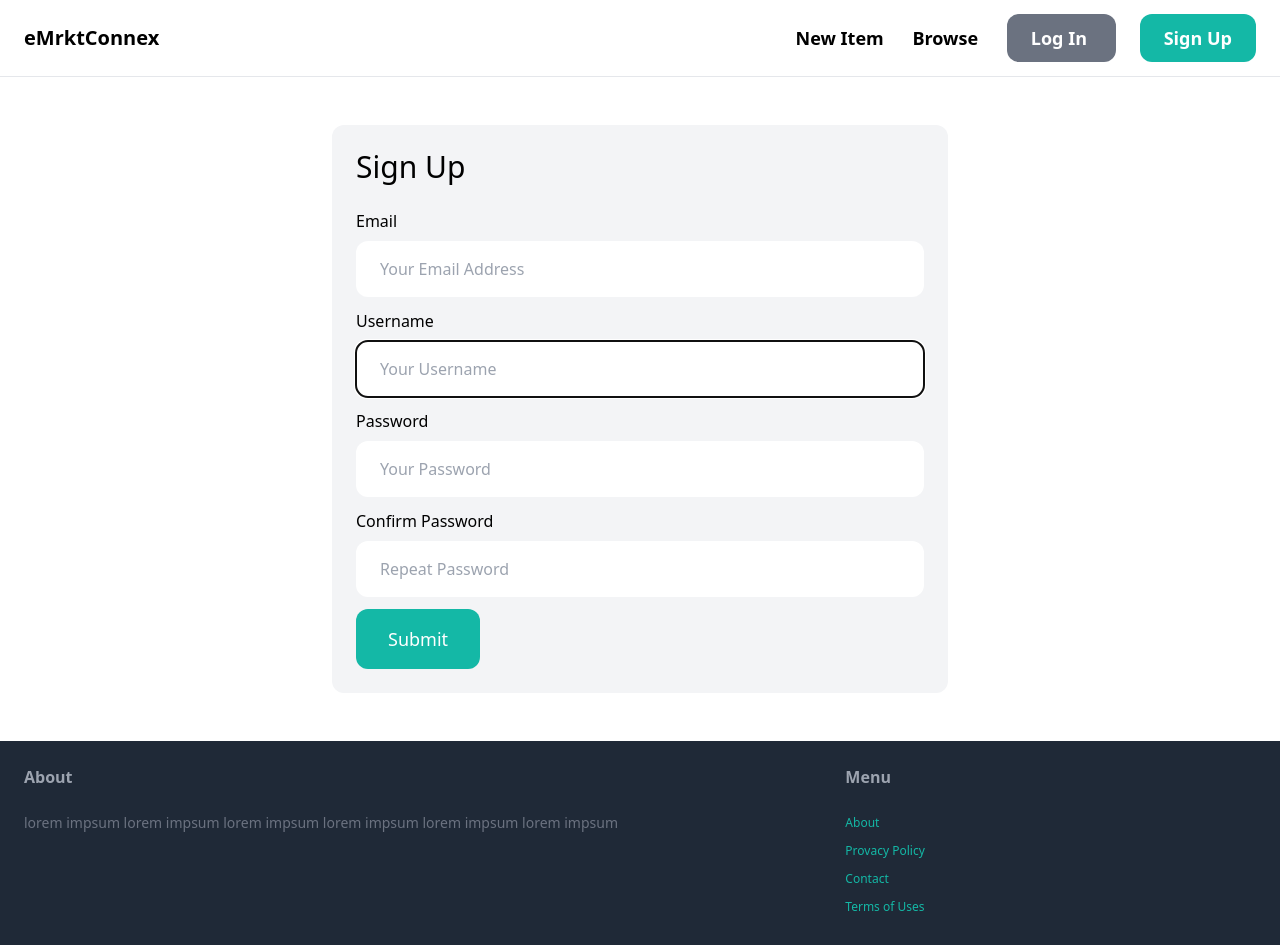
After one commit to Jay2250/eMarketConnex, a Django app: page /signup/ in a window 1280 px wide. The commit adds this page. Run offline with Django 4.2, Linux system fonts and the light colour scheme; some libraries are stand-ins or nearby versions.

Commit message:
Log In Added

```diff
--- /dev/null
+++ b/core/forms.py
@@ -0,0 +1,23 @@
+from django import forms
+from django.contrib.auth.forms import UserCreationForm, AuthenticationForm
+from django.contrib.auth.models import User
+
+
+class LoginForm(AuthenticationForm):
+    username = forms.CharField(widget=forms.TextInput(attrs={'placeholder': 'Your Username', 'class': 'w-full py-4 px-6 rounded-xl'}))
+    password = forms.CharField(widget=forms.PasswordInput(attrs={'placeholder': 'Your Password', 'class': 'w-full py-4 px-6 rounded-xl'}))
+
+
+
+class SignupForm(UserCreationForm):
+
+
+    class Meta:
+        model = User
+        fields = ['username', 'email', 'password1', 'password2']
+
+
+    username = forms.CharField(widget=forms.TextInput(attrs={'placeholder': 'Your Username', 'class': 'w-full py-4 px-6 rounded-xl'}))
+    email = forms.CharField(widget=forms.EmailInput(attrs={'placeholder': 'Your Email Address', 'class': 'w-full py-4 px-6 rounded-xl'}))
+    password1 = forms.CharField(widget=forms.PasswordInput(attrs={'placeholder': 'Your Password', 'class': 'w-full py-4 px-6 rounded-xl'}))
+    password2 = forms.CharField(widget=forms.PasswordInput(attrs={'placeholder': 'Repeat Password', 'class': 'w-full py-4 px-6 rounded-xl'}))
--- a/core/templates/core/base.html
+++ b/core/templates/core/base.html
@@ -15,11 +15,15 @@
             <a href="/" class="text-xl font-semibold"> eMrktConnex </a>
 
             <div class="space-x-6">
-                <a href="#" class="text-lg font-semibold hover:text-gray-500"> New Item </a>
+                <a href="{% url 'item:new' %}" class="text-lg font-semibold hover:text-gray-500"> New Item </a>
                 <a href="#" class="text-lg font-semibold hover:text-gray-500"> Browse </a>
-
-                <a href="#" class="px-6 py-3 text-lg font-semibold bg-teal-500 text-white rounded-xl hover:bg-teal-700"> Sign Up </a>
-                <a href="#" class="px-6 py-3 text-lg font-semibold bg-gray-500 text-white rounded-xl hover:bg-gray-700"> Log In </a>
+                {% if request.user.is_authenticated %}
+                <a href="#" class="px-6 py-3 text-lg font-semibold bg-gray-500  text-white rounded-xl hover:bg-teal-700"> Inbox </a>
+                <a href="#" class="px-6 py-3 text-lg font-semibold bg-teal-500 text-white rounded-xl hover:bg-gray-700"> Dashboard </a>
+                {% else %}
+                <a href="{% url 'core:login' %}" class="px-6 py-3 text-lg font-semibold bg-gray-500 text-white rounded-xl hover:bg-gray-700"> Log In </a>
+                <a href="{% url 'core:signup' %}" class="px-6 py-3 text-lg font-semibold bg-teal-500 text-white rounded-xl hover:bg-teal-700"> Sign Up </a>
+                {% endif %}
             </div>
         </nav>
         <div class="px-6 py-6">
@@ -40,8 +44,8 @@
 
                 <ul class="space-y-.5">
                     <li><a href="#" class="text-lg text-teal-500 hover:text-teal-700" style="font-size:12px"> About </a></li>
-                    <li><a href="{% url 'contact' %}" class="text-lg text-teal-500 hover:text-teal-700" style="font-size:12px"> Contact </a></li>
                     <li><a href="#" class="text-lg text-teal-500 hover:text-teal-700" style="font-size:12px"> Provacy Policy </a></li>
+                    <li><a href="{% url 'core:contact' %}" class="text-lg text-teal-500 hover:text-teal-700" style="font-size:12px"> Contact </a></li>
                     <li><a href="#" class="text-lg text-teal-500 hover:text-teal-700" style="font-size:12px"> Terms of Uses </a></li>
                 </ul>
 
--- /dev/null
+++ b/core/templates/core/signup.html
@@ -0,0 +1,42 @@
+{% extends 'core/base.html' %}
+
+{% block title %} Sign Up {% endblock %}
+
+{% block content %}
+
+    <div class="w-1/2 my-6 mx-auto p-6 bg-gray-100 rounded-xl">
+        <h1 class="mb-6 text-3xl"> Sign Up</h1>
+
+        <form method="post" action=".">
+            {% csrf_token %}
+
+            <div class="mb-3">
+                <label class="inline-block mb-2"> Email </label> <br>
+                {{ form.email }}
+            </div>
+            <div class="mb-3">
+                <label class="inline-block mb-2"> Username </label> <br>
+                {{ form.username }}
+            </div>
+            <div class="mb-3">
+                <label class="inline-block mb-2"> Password </label> <br>
+                {{ form.password1 }}
+            </div>
+            <div class="mb-3">
+                <label class="inline-block mb-2"> Confirm Password </label> <br>
+                {{ form.password2 }}
+            </div>
+
+            {% if form.errors or form.non_field_errors %}
+                <div class="mb-3 p-6 bg-red-100 rounded-xl">
+                    {% for field in form %}
+                        {{field.errors}}
+                    {% endfor %}
+                    {{ form.non_field_errors }}
+                </div>
+            {% endif %}
+            <button class="py-4 px-8 text-lg bg-teal-500 hover:bg-teal-700 rounded-xl text-white"> Submit </button>
+        </form>
+    </div>
+
+{% endblock %}
--- /dev/null
+++ b/core/urls.py
@@ -0,0 +1,15 @@
+from django.urls import path
+
+from django.contrib.auth import views as auth_views
+from . import views
+from .forms import LoginForm
+
+app_name = 'core'
+
+urlpatterns = [
+    path('', views.index, name='index'),
+    path('contact/', views.contact, name='contact'),
+    path('signup/', views.signup, name='signup'),
+    path('login/', auth_views.LoginView.as_view(template_name='core/login.html', authentication_form=LoginForm), name='login'),
+
+]
--- a/core/views.py
+++ b/core/views.py
@@ -1,7 +1,9 @@
-from django.shortcuts import render
+from django.shortcuts import redirect, render
 
 
 from item.models import Category, Item
+
+from .forms import SignupForm
 
 # Create your views here.
 def index(request):
@@ -13,3 +15,17 @@ def index(request):
 
 def contact(request):
     return render(request, 'core/contact.html')
+
+
+def signup(request):
+    if request.method == 'POST':
+        form = SignupForm(request.POST)
+
+        if form.is_valid():
+            form.save()
+
+            return redirect('/login/')
+    else:
+        form = SignupForm()
+
+    return render(request, 'core/signup.html', {'form': form})
--- a/eMarketConnex/settings.py
+++ b/eMarketConnex/settings.py
@@ -27,6 +27,10 @@ DEBUG = True
 
 ALLOWED_HOSTS = []
 
+
+LOGIN_URL = '/login/'
+LOGIN_REDIRECT_URL = '/'
+LOGOUT_REDIRECT_URL = '/'
 
 # Application definition
 
--- a/eMarketConnex/urls.py
+++ b/eMarketConnex/urls.py
@@ -24,8 +24,10 @@ from django.conf.urls.static import static
 urlpatterns = [
     path('admin/', admin.site.urls),
 
-    path('', index, name='index'),
-    path('contact/', contact, name='contact'),
-    path('item/', include('item.urls'))
+    # path('', index, name='index'),
+    path('', include('core.urls')),
+
+    # path('contact/', contact, name='contact'),
+    path('item/', include('item.urls')),
 
 ]   + static(settings.MEDIA_URL, document_root=settings.MEDIA_ROOT)
--- a/item/urls.py
+++ b/item/urls.py
@@ -6,4 +6,6 @@ app_name = 'item'
 
 urlpatterns = [
     path('<int:pk>', views.detail, name='detail'),
+    path('new/', views.new, name='new'),
+
 ]
```
Also changed, not shown: core/templates/core/login.html (added, +36 -0 lines), item/forms.py (added, +9 -0 lines), item/templates/item/detail.html (+37 -4 lines), item/templates/item/form.html (added, +24 -0 lines), item/views.py (+14 -1 lines), Images/Screenshot 2023-08-23 234928.png (added), Images/Screenshot 2023-08-23 235431.png (added), db.sqlite3, media/items_images/Screenshot_2023-08-23_234928.png (added), media/items_images/Screenshot_2023-08-23_235431.png (added).
